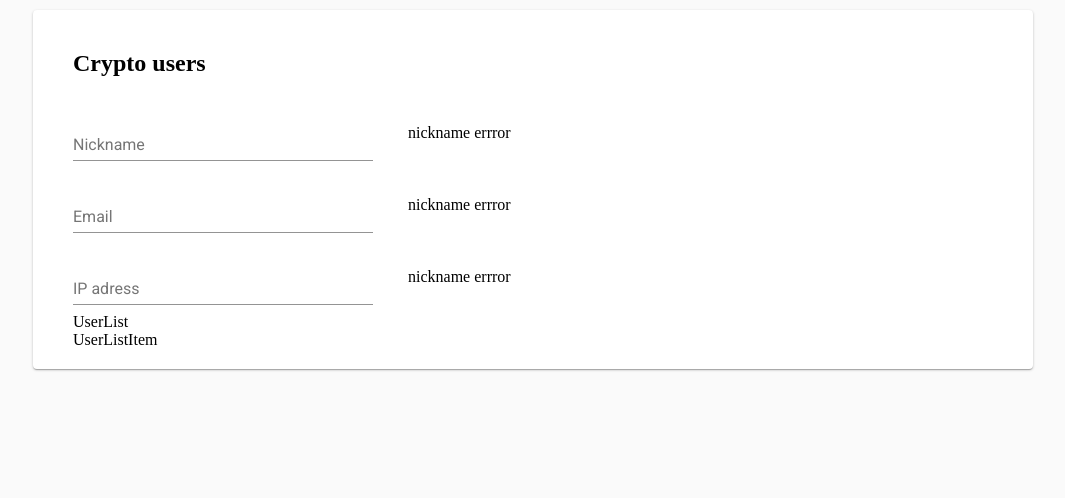
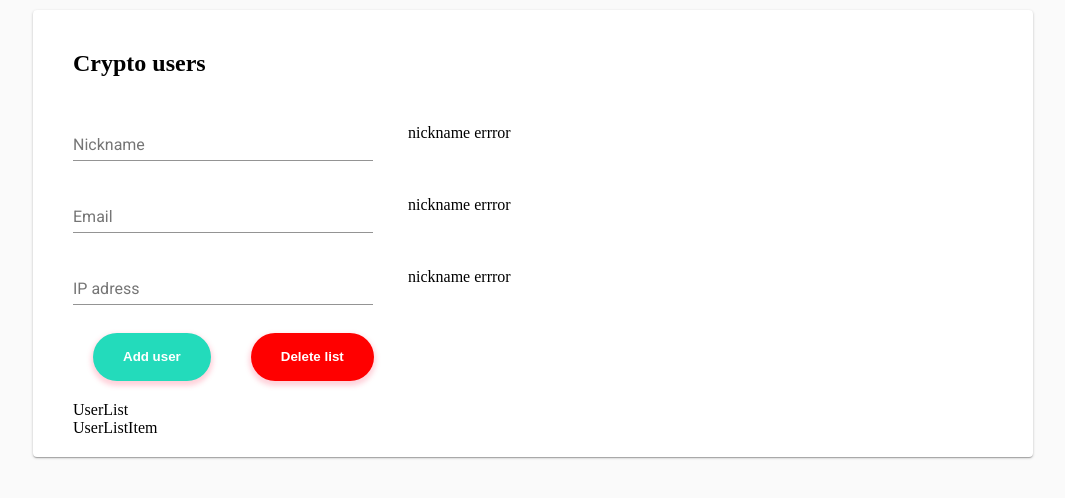
Before and after one commit to WojciechMoczydlowski/interviewapp, a React (Create React App) app: page / in a window 1280 px wide. Shown: the top 498 px of the page, without its empty margins (107-1172 px from the left). Built offline with nearby package versions, Linux system fonts and the light colour scheme.

Commit message:
email and ip validation

```diff
--- a/package.json
+++ b/package.json
@@ -22,7 +22,8 @@
     "react-scripts": "2.1.5",
     "redux": "^4.0.1",
     "redux-thunk": "^2.3.0",
-    "typeface-roboto": "0.0.54"
+    "typeface-roboto": "0.0.54",
+    "uniqid": "^5.0.3"
   },
   "scripts": {
     "start": "react-scripts start",
--- a/src/redux/actions/formActions.js
+++ b/src/redux/actions/formActions.js
@@ -1,9 +1,11 @@
 import { CHANGE_NICKNAME, CHANGE_EMAIL, CHANGE_IPADRESS } from "./types";
+import { ADD_USER, DELETE_USER_LIST } from "./types";
 
 export const changeNickname = payload => ({
   type: CHANGE_NICKNAME,
   payload
 });
+
 export const changeEmail = payload => ({
   type: CHANGE_EMAIL,
   payload
--- a/src/redux/actions/types.js
+++ b/src/redux/actions/types.js
@@ -1,5 +1,4 @@
 //form
-
 export const CHANGE_NICKNAME = "CHANGE_NICKNAME";
 export const CHANGE_EMAIL = "CHANGE_EMAIL";
 export const CHANGE_IPADRESS = "CHANGE_IP_ADRESS";
--- a/src/redux/actions/userListActions.js
+++ b/src/redux/actions/userListActions.js
@@ -1,9 +1,10 @@
-import { ADD_USER, DELETE_USER, DELETE_USER_LIST } from "./types";
+import { ADD_USER, DELETE_USER_LIST, DELETE_USER } from "./types";
 
 export const addUser = payload => ({
   type: ADD_USER,
   payload
 });
+
 export const deleteUser = payload => ({
   type: DELETE_USER,
   payload
--- a/src/redux/reducers/formReducer.js
+++ b/src/redux/reducers/formReducer.js
@@ -1,35 +1,31 @@
 import {
   CHANGE_NICKNAME,
   CHANGE_EMAIL,
-  CHANGE_IPADRESS
+  CHANGE_IPADRESS,
 } from "../actions/types";
 
 const formDate = {
   nickname: "",
   email: "",
-  ipadress: "",
+  ipadress: ""
 };
 
 const formReducer = (state = formDate, action) => {
-  console.log(action.payload);
   switch (action.type) {
     case CHANGE_NICKNAME:
-      const newNickname = action.payload;
       return {
         ...state,
-        nickname: newNickname
+        nickname: action.payload
       };
     case CHANGE_EMAIL:
-      const newEmail = action.payload;
       return {
         ...state,
-        email: newEmail
+        email: action.payload
       };
     case CHANGE_IPADRESS:
-      const newIpadress = action.payload;
       return {
         ...state,
-        ipadress: newIpadress
+        ipadress: action.payload
       };
     default:
       return state;
--- a/src/redux/reducers/userListReducer.js
+++ b/src/redux/reducers/userListReducer.js
@@ -1,15 +1,24 @@
 import { ADD_USER, DELETE_USER, DELETE_USER_LIST } from "../actions/types";
 
-const users = [{}];
+const users = {
+  usersArr: [],
+};
 
 const userListReducer = (state = users, action) => {
   switch (action.type) {
     case ADD_USER:
+      const user = {
+        nickname: action.payload.nickname,
+        email: action.payload.email,
+        ipadress: action.payload.ipadress,
+        id: action.payload.id
+      };
+      const newUsersArr = [...state, user];
       return {
-        ...state
+        ...state,
+        users: newUsersArr
       };
     case DELETE_USER:
-      const weather = action.payload;
       return {
         ...state
       };
--- /dev/null
+++ b/src/scenes/CryptoUsers/components/ActionButton.js
@@ -0,0 +1,39 @@
+import React from "react";
+import PropTypes from "prop-types";
+import { withStyles } from "@material-ui/core/styles";
+
+const ActionButton = props => {
+  const { classes } = props;
+  const { title , handleClick , backgroundColor} = props;
+  const buttonStyle = {
+    backgroundColor,
+
+  }
+  return (
+    <button className = {classes.root} style= {buttonStyle} onClick = {handleClick}>
+        {title}
+    </button>
+  );
+};
+const styles = theme => ({
+root: {
+    color: 'white',
+    borderRadius: 30,
+    border: 0,
+    color: 'white',
+    height: 48,
+    padding: '0 30px',
+    boxShadow: '0 3px 5px 2px rgba(255, 105, 135, .3)',
+    fontWeight: 'bold',
+    cursor: 'pointer',
+    margin: '20px',
+    outline: 'none',
+}
+});
+
+ActionButton.propTypes = {
+    classes: PropTypes.object.isRequired
+  };
+
+
+export default withStyles(styles)(ActionButton);
--- a/src/scenes/CryptoUsers/components/FormLabel.js
+++ b/src/scenes/CryptoUsers/components/FormLabel.js
@@ -5,21 +5,54 @@ import { connect } from "react-redux";
 import { withStyles } from "@material-ui/core/styles";
 import PropTypes from "prop-types";
 import TextField from "@material-ui/core/TextField";
-
-import { changeNickname , changeEmail, changeIpadress } from "../../../redux/actions/formActions";
+import ActionButton from "./ActionButton";
+import {
+  changeNickname,
+  changeEmail,
+  changeIpadress
+} from "../../../redux/actions/formActions";
+import {
+  addUser,
+  deleteUserList
+} from "../../../redux/actions/userListActions";
 
 class FormLabel extends Component {
+  handleNicknameChange = event => {
+    this.props.changeNickname(event.target.value);
+  };
+  handleEmailChange = event => {
+    this.props.changeEmail(event.target.value);
+  };
+  handleIpadressChange = event => {
+    this.props.changeIpadress(event.target.value);
+  };
 
-  handleNicknameChange = (event) =>{
-    this.props.changeNickname(event.target.value);
-  }
-  handleEmailChange = (event) =>{
-    this.props.changeEmail(event.target.value);
-  }
-  handleIpadressChange = (event) =>{
-    this.props.changeIpadress(event.target.value);
-  }
+  handleAddUser = event => {
+    event.preventDefault();
+    let validationComplete = false;
+    let emailValidation = this.validateEmail(this.props.email);
+    let ipadressValidation = this.validateIpadress(this.props.ipadress);
+    console.log(emailValidation);
+    console.log(ipadressValidation);
+    console.log(this.props.users);
+  };
+
+  handleDeleteList = event => {
+    event.preventDefault();
+    console.log("deleteuser");
+  };
+
+  validateEmail = email => {
+    let re = /^(([^<>()\[\]\\.,;:\s@"]+(\.[^<>()\[\]\\.,;:\s@"]+)*)|(".+"))@((\[[0-9]{1,3}\.[0-9]{1,3}\.[0-9]{1,3}\.[0-9]{1,3}\])|(([a-zA-Z\-0-9]+\.)+[a-zA-Z]{2,}))$/;
+    return re.test(String(email).toLowerCase());
+  };
+
+  validateIpadress = ipadress => {
+    let re = /^(25[0-5]|2[0-4][0-9]|[01]?[0-9][0-9]?)\.(25[0-5]|2[0-4][0-9]|[01]?[0-9][0-9]?)\.(25[0-5]|2[0-4][0-9]|[01]?[0-9][0-9]?)\.(25[0-5]|2[0-4][0-9]|[01]?[0-9][0-9]?)$/;
+    return re.test(String(ipadress));
+  };
   render() {
+
     const { classes } = this.props;
     const displayError = true;
     return (
@@ -44,7 +77,7 @@ class FormLabel extends Component {
             onChange={this.handleEmailChange}
             margin="normal"
           />
-        <Error message="nickname errror" display={displayError}  />
+          <Error message="nickname errror" display={displayError} />
         </div>
         <div className={classes.flexWrapperRow}>
           <TextField
@@ -55,11 +88,24 @@ class FormLabel extends Component {
             onChange={this.handleIpadressChange}
             margin="normal"
           />
-        <Error message="nickname errror" display={displayError}  />
+          <Error message="nickname errror" display={displayError} />
+        </div>
+        <div className={classes.flexWrapperRow + classes.root}>
+          <ActionButton
+            backgroundColor="#23DBBB"
+            title="Add user"
+            handleClick={this.handleAddUser}
+          />
+          <ActionButton
+            backgroundColor="red"
+            title="Delete list"
+            handleClick={this.handleDeleteList}
+          />
         </div>
       </form>
     );
-}};
+  }
+}
 const styles = theme => ({
   root: {},
   container: {
@@ -69,13 +115,17 @@ const styles = theme => ({
   textField: {
     width: "300px"
   },
-  flexWrapperRow:{
-    display: 'flex',
-    flexDirection: 'row',
+  flexWrapperRow: {
+    display: "flex",
+    flexDirection: "row"
   }
 });
 
 const mapStateToProps = state => ({
+  nickname: state.form.nickname,
+  email: state.form.email,
+  ipadress: state.form.ipadress,
+  users: state.userList.usersArr,
 });
 
 const mapDispatchToProps = dispatch => {
@@ -88,6 +138,12 @@ const mapDispatchToProps = dispatch => {
     },
     changeIpadress: ipadress => {
       dispatch(changeIpadress(ipadress));
+    },
+    addUser: user => {
+      dispatch(addUser(user));
+    },
+    deleteUserList: () => {
+      dispatch(deleteUserList());
     }
   };
 };
```
Also changed, not shown: 1 other file (tests, documents, lock files or other folders). Lines whose indentation alone changed are shown as unchanged.
